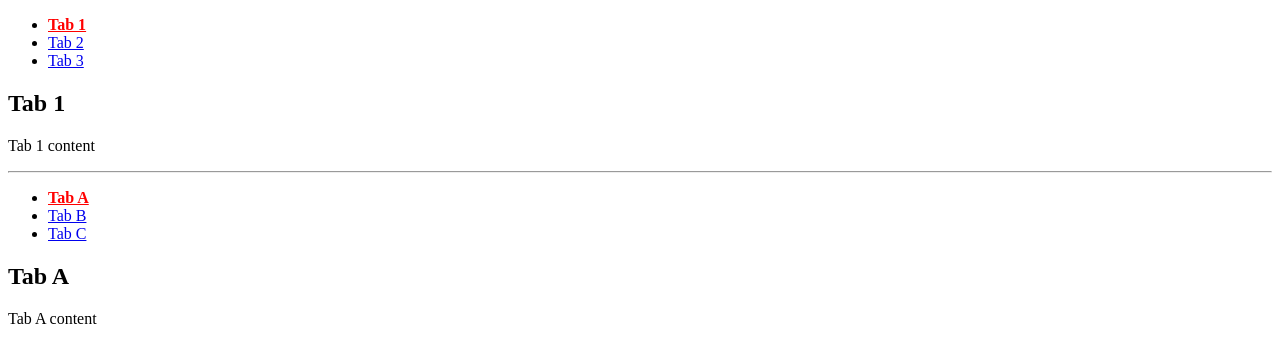
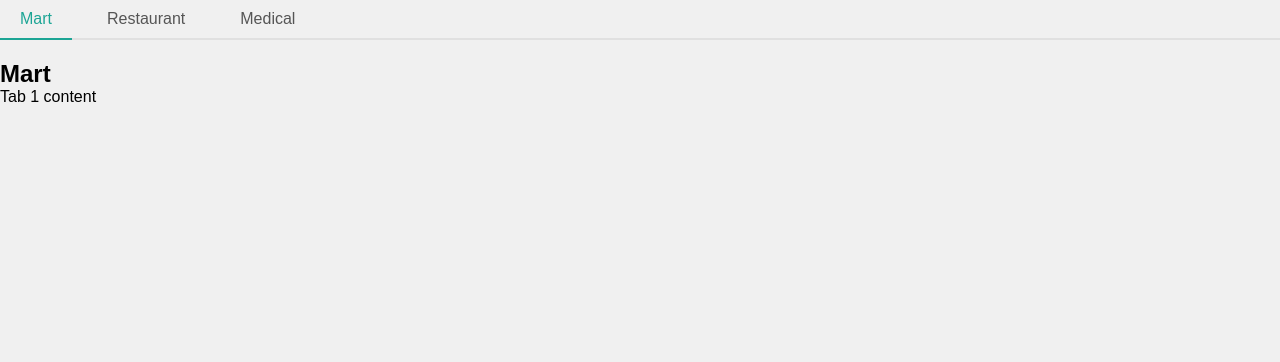
Before and after one commit to mycvlnn/Tabzy.js, a website: page index.html in a window 1280 px wide. Drawn offline with Linux system fonts and the light colour scheme.

Commit message:
feat: demo tab active with sliding transition

```diff
--- a/index.html
+++ b/index.html
@@ -7,62 +7,36 @@
         <link rel="stylesheet" href="./src/tabzy.css" />
     </head>
     <body>
-        <ul id="tabs">
-            <li>
-                <a href="#tab1">Tab 1</a>
-            </li>
-            <li>
-                <a href="#tab2">Tab 2</a>
-            </li>
-            <li>
-                <a href="#tab3">Tab 3</a>
-            </li>
-        </ul>
+        <div class="tabzy">
+            <ul id="tabs" class="tabzy__tabs">
+                <li class="tabzy__tab">
+                    <a href="#tab1" class="tabzy__link">Mart</a>
+                </li>
+                <li class="tabzy__tab">
+                    <a href="#tab2" class="tabzy__link">Restaurant</a>
+                </li>
+                <li class="tabzy__tab">
+                    <a href="#tab3" class="tabzy__link">Medical</a>
+                </li>
+            </ul>
+            <div class="tabzy__line"></div>
+        </div>
 
         <div id="tab1">
-            <h2>Tab 1</h2>
+            <h2>Mart</h2>
             <p>Tab 1 content</p>
         </div>
 
         <div id="tab2">
-            <h2>Tab 2</h2>
+            <h2>Restaurant</h2>
             <p>Tab 2 content</p>
         </div>
 
         <div id="tab3">
-            <h2>Tab 3</h2>
+            <h2>Medical</h2>
             <p>Tab 3 content</p>
         </div>
 
-        <hr />
-
-        <!-- Tab 2 -->
-        <ul id="tabs2">
-            <li>
-                <a href="#tabA">Tab A</a>
-            </li>
-            <li>
-                <a href="#tabB">Tab B</a>
-            </li>
-            <li>
-                <a href="#tabC">Tab C</a>
-            </li>
-        </ul>
-
-        <div id="tabA">
-            <h2>Tab A</h2>
-            <p>Tab A content</p>
-        </div>
-
-        <div id="tabB">
-            <h2>Tab B</h2>
-            <p>Tab B content</p>
-        </div>
-
-        <div id="tabC">
-            <h2>Tab C</h2>
-            <p>Tab C content</p>
-        </div>
         <script src="./src/tabzy.js"></script>
     </body>
 </html>
--- a/src/tabzy.css
+++ b/src/tabzy.css
@@ -1,4 +1,48 @@
-.tabzy--active a {
-    color: red;
-    font-weight: 600;
+* {
+    box-sizing: border-box;
+    margin: 0;
+    padding: 0;
 }
+
+body {
+    font-family: sans-serif;
+    background-color: #f0f0f0;
+}
+
+.tabzy {
+    position: relative;
+}
+
+.tabzy__tabs {
+    list-style: none;
+    padding: 0;
+    display: flex;
+    gap: 15px;
+    margin-bottom: 20px;
+    border-bottom: 2px solid #e0e0e0;
+}
+
+.tabzy__link {
+    text-decoration: none;
+    color: #555;
+    padding: 10px 20px;
+    display: block;
+    transition: color 0.3s ease;
+}
+
+.tabzy--active .tabzy__link {
+    color: #1ca595;
+}
+
+.tabzy__link:hover {
+    color: #1ca595;
+}
+
+.tabzy__line {
+    position: absolute;
+    left: 0;
+    bottom: 0;
+    height: 2px;
+    background-color: #1ca595;
+    transition: width 0.3s ease, left 0.3s ease;
+}
--- a/src/tabzy.js
+++ b/src/tabzy.js
@@ -4,13 +4,13 @@ Tabzy.prototype.destroy = function () {
     this.panels.forEach((panel) => (panel.hidden = false));
     this.panels = null;
     this.tabs = null;
-    this.original = null;
+    this.currentTab = null;
 };
 
 Tabzy.prototype._tryActiveTab = function (tabActive) {
-    if (this._currentTab !== tabActive) {
+    if (this.currentTab !== tabActive) {
+        this.currentTab = tabActive;
         this._setActiveTab(tabActive);
-        this._currentTab = tabActive;
     }
 };
 
@@ -35,7 +35,11 @@ Tabzy.prototype._handleChangeQueryParam = function (tabActive) {
     window.history.pushState({}, "", "?" + params.toString());
 };
 
-Tabzy.prototype._setActiveTab = function (tabActive, triggerOnChange = true) {
+Tabzy.prototype._setActiveTab = function (
+    tabActive,
+    triggerOnChange = true,
+    triggerQueryParam = true
+) {
     // Xoá bỏ style của các class li
     this.tabs.forEach((tab) => tab.closest("li").classList.remove(this.options.activeClassName));
     // Thêm class active cho tab hiện tại
@@ -46,12 +50,15 @@ Tabzy.prototype._setActiveTab = function (tabActive, triggerOnChange = true) {
     // Hiển thị panel tương ứng
     panelActive.hidden = false;
 
-    if (this.options.remberTab) {
+    if (this.options.remberTab && triggerQueryParam) {
         this._handleChangeQueryParam(tabActive);
     }
 
     if (this.options.onChange && triggerOnChange) {
-        this.options.onChange(tabActive, panelActive);
+        this.options.onChange({
+            tab: tabActive,
+            panel: panelActive,
+        });
     }
 };
 
@@ -66,8 +73,8 @@ Tabzy.prototype._getTabActiveFromURL = function () {
 
 Tabzy.prototype._init = function () {
     const tabActive = (this.options.remberTab && this._getTabActiveFromURL()) || this.tabs[0];
-    this._currentTab = tabActive;
-    this._setActiveTab(tabActive, false);
+    this.currentTab = tabActive;
+    this._setActiveTab(tabActive, false, false);
 
     // Add events
     this.tabs.forEach((tab) => {
@@ -130,10 +137,14 @@ function Tabzy(selector, options) {
 
 const tabzy = new Tabzy("tabs", {
     remberTab: true,
-    onChange: (tab, panel) => {
-        console.log("Tab changed:", tab);
-        console.log("Panel changed:", panel);
-    },
+    onChange: slideLine,
 });
 
-const tabzy2 = new Tabzy("tabs2");
+function slideLine() {
+    const currentTabActive = tabzy.currentTab;
+    const tabLine = tabzy.container.nextElementSibling;
+    tabLine.style.width = currentTabActive.offsetWidth + "px";
+    tabLine.style.left = currentTabActive.offsetLeft + "px";
+}
+
+slideLine();
```
